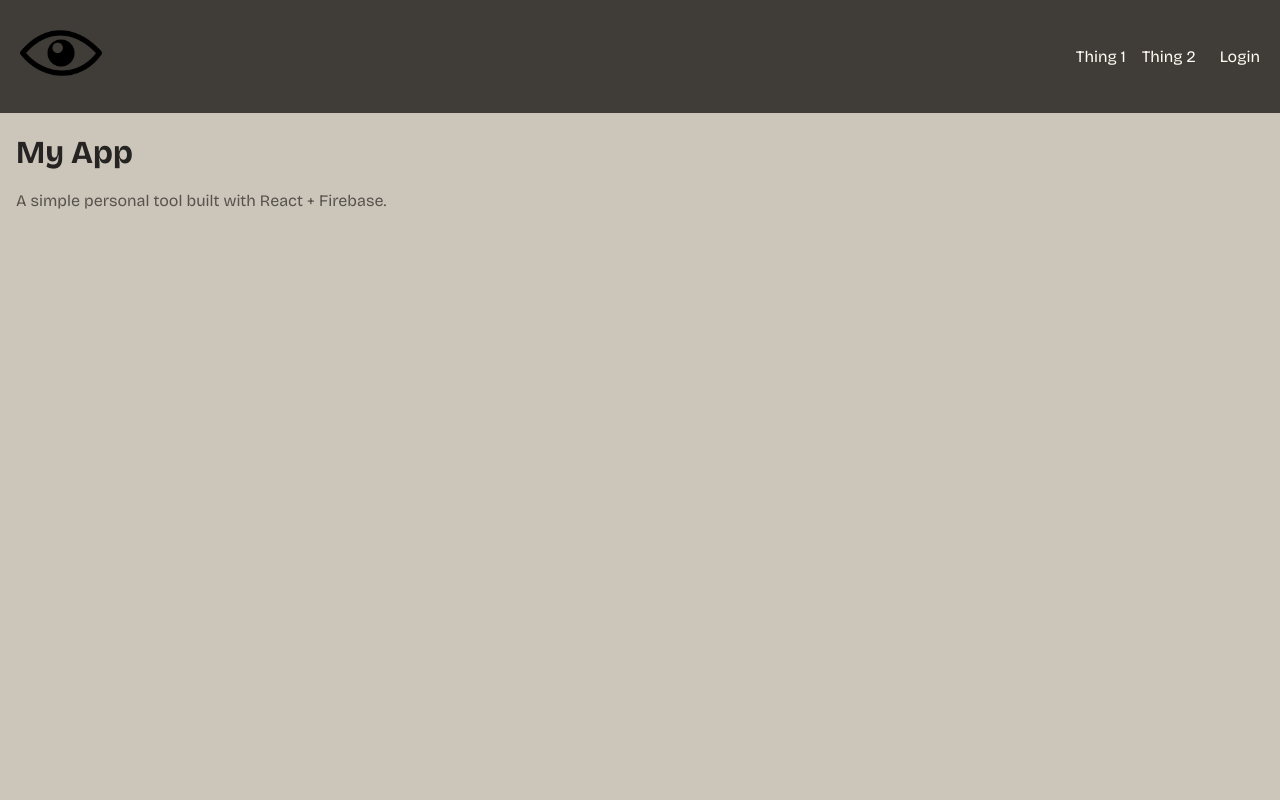
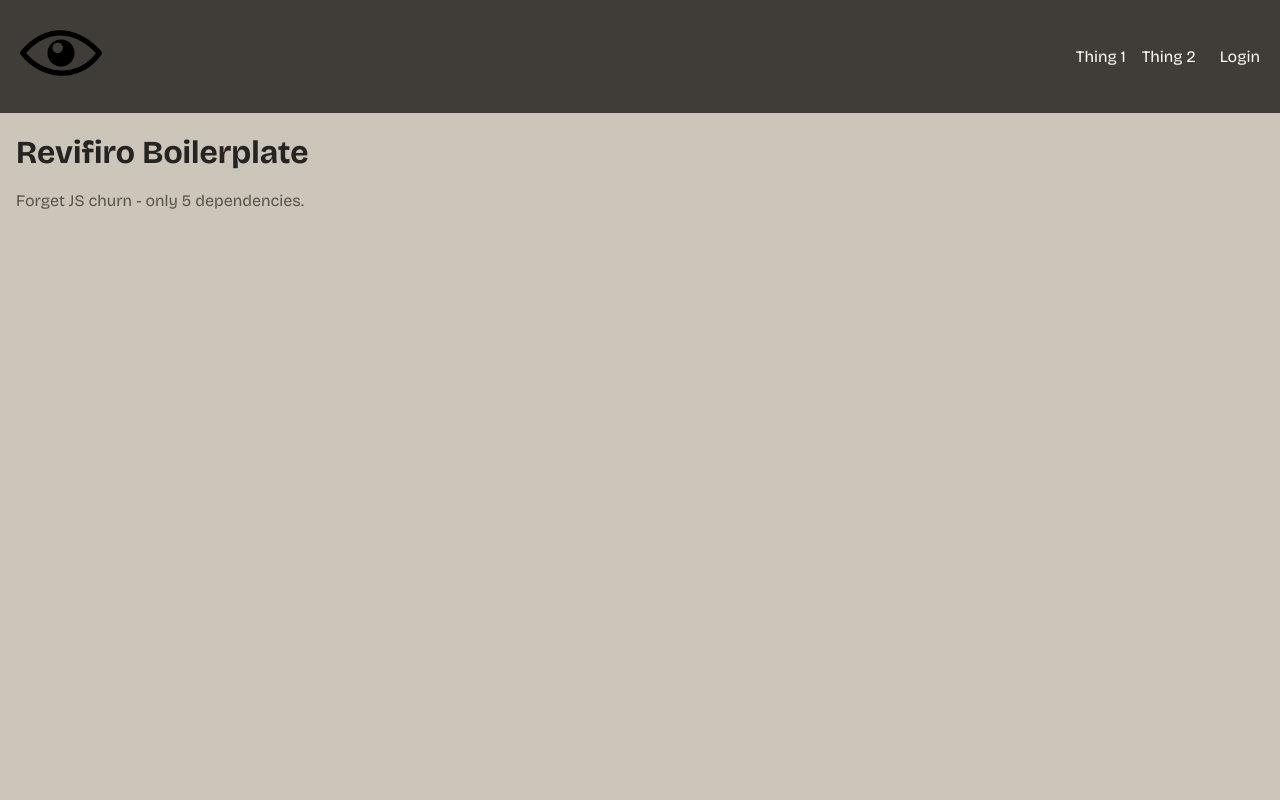
Before and after one commit to ThanosDodd/revifiro-boilerplate, a React (Vite) app: page / in a window 1280 px wide. Shown: the top 800 px of the page. Built offline with nearby package versions, Linux system fonts and the light colour scheme; no server answers.

Commit message:
refactor: reorganize imports and clean up unused CSS rules; update site tagline for clarity

```diff
--- a/src/components/Footer.css
+++ b/src/components/Footer.css
@@ -2,7 +2,6 @@ a {
   color: inherit;
   transition: color 0.2s ease;
 }
-
 a:hover {
   color: #eb5e28;
 }
--- a/src/components/Footer.jsx
+++ b/src/components/Footer.jsx
@@ -1,6 +1,6 @@
+import siteConfig from "../config/site";
+
 import { Link } from "react-router-dom";
-
-import siteConfig from "../config/site";
 
 import "./Footer.css";
 
--- a/src/components/Navbar.css
+++ b/src/components/Navbar.css
@@ -8,19 +8,13 @@
 .left {
   font-weight: bold;
 }
-
 .right {
   display: flex;
   gap: 12px;
 }
-
 .center {
   display: flex;
   gap: 16px;
-}
-
-.link {
-  text-decoration: none;
 }
 
 .logo {
--- a/src/config/site.js
+++ b/src/config/site.js
@@ -2,7 +2,7 @@ const siteConfig = {
   creatorName: "Thanos Dodd",
 
   name: "Revifiro Boilerplate",
-  tagline: "A simple personal tool built with React + Firebase",
+  tagline: "Forget JS churn - only 5 dependencies.",
 
   links: {
     github: "https://github.com/thanosdodd",
--- a/src/pages/Dashboard.jsx
+++ b/src/pages/Dashboard.jsx
@@ -1,7 +1,7 @@
 import { useEffect, useState } from "react";
+
 import { signOut } from "firebase/auth";
 import { doc, getDoc } from "firebase/firestore";
-
 import { auth, db } from "../firebase/firebase";
 
 import "./Pages.css";
--- a/src/pages/Home.jsx
+++ b/src/pages/Home.jsx
@@ -1,3 +1,5 @@
+import siteConfig from "../config/site";
+
 import { Link } from "react-router-dom";
 
 import "./Pages.css";
@@ -5,10 +7,10 @@ import "./Pages.css";
 export default function Home() {
   return (
     <div className="page">
-      <h1>My App</h1>
+      <h1>{siteConfig.name}</h1>
 
       <p className="subtitle">
-        A simple personal tool built with React + Firebase.
+        {siteConfig.tagline}
       </p>
     </div>
   );
```
Also changed, not shown: src/pages/Login.jsx (+4 -3 lines).
